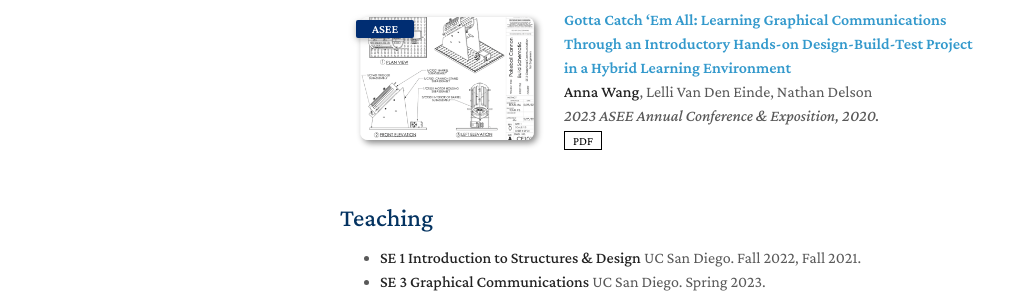
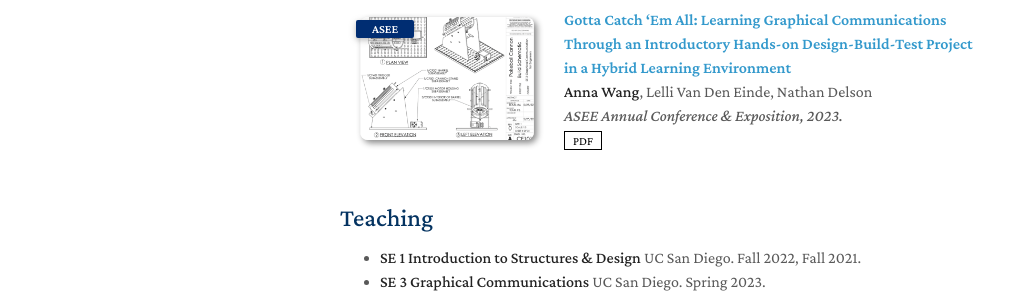
Before and after one commit to anna-h-wang/annawang, a Jekyll site: the page built from index.md, in a window 1280 px wide and 1266 px high. Shown: the part 623-921 px from the top of the window, without its empty margins (130-1148 px from the left). Built offline with Jekyll 4.4.1, drawn with Linux system fonts in a browser that asks for light colours; nearby versions of some CDN libraries; a style sheet for code colours, icons or effects is not loaded; our own code applies the rules of GitHub Pages for plain Markdown files.

Commit message:
Update publications.md

```diff
--- a/_includes/publications.md
+++ b/_includes/publications.md
@@ -14,7 +14,7 @@
   <div class="col-sm-9" style="position: relative;padding-right: 15px;padding-left: 20px;">
     <div class="title"><a href="https://peer.asee.org/gotta-catch-em-all-learning-graphical-communications-through-an-introductory-hands-on-design-build-test-project-in-a-hybrid-learning-environment">Gotta Catch ‘Em All: Learning Graphical Communications Through an Introductory Hands-on Design-Build-Test Project in a Hybrid Learning Environment</a></div>
     <div class="author"><strong>Anna Wang</strong>, Lelli Van Den Einde, Nathan Delson</div>
-    <div class="periodical"><em>2023 ASEE Annual Conference & Exposition<strong></strong>, 2020.</em></div>
+    <div class="periodical"><em>ASEE Annual Conference & Exposition<strong></strong>, 2023.</em></div>
     <div class="links">
       <a href="assets/files/ASEE2023.pdf" class="btn btn-sm z-depth-0" role="button" target="_blank" style="font-size:12px;">PDF</a>
 <!--      <a href="https://github.com/yaoyao-liu/mnemonics" class="btn btn-sm z-depth-0" role="button" target="_blank" style="font-size:12px;">Code</a>
```
